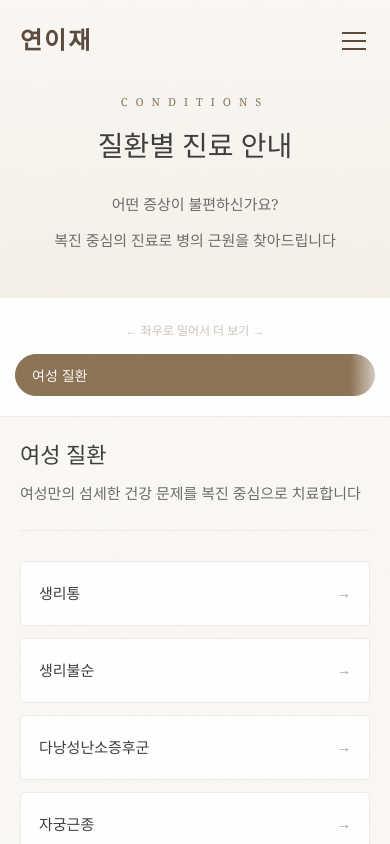
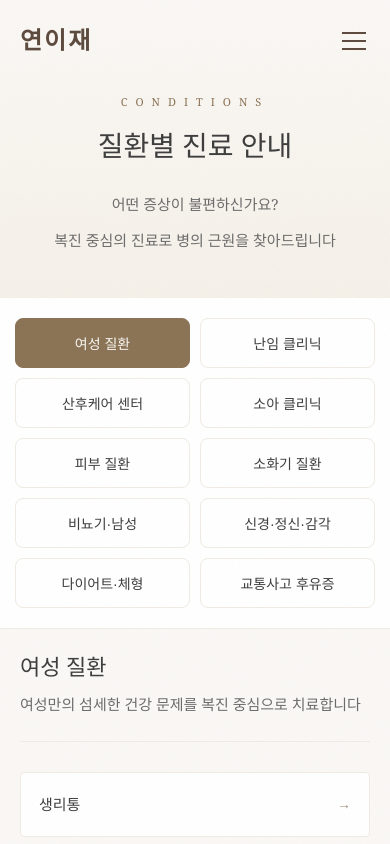
Before and after one commit to yeonijae/homepage, a Next.js app: page /conditions in a window 390 px wide. Shown: the top 844 px of the page. Built offline with nearby package versions, Linux system fonts and the light colour scheme; a web font is replaced by a local one.

Commit message:
feat: 모바일 질환 카테고리 2단 그리드 레이아웃으로 변경

```diff
--- a/src/app/conditions/page.module.css
+++ b/src/app/conditions/page.module.css
@@ -308,42 +308,40 @@
         display: none;
     }
 
-    /* 모바일에서 스크롤 힌트 표시 */
+    /* 모바일에서 스크롤 힌트 숨김 (2단 그리드로 변경) */
     .scrollHint {
-        display: block;
+        display: none;
     }
 
-    /* 모바일에서 페이드 효과 표시 */
+    /* 모바일에서 페이드 효과 숨김 */
     .categoryNavWrapper::after {
-        display: block;
+        display: none;
     }
 
+    /* 2단 그리드 레이아웃 */
     .categoryNav {
-        flex-direction: row;
-        overflow-x: auto;
+        display: grid;
+        grid-template-columns: 1fr 1fr;
+        gap: 10px;
         padding: 0 15px;
-        gap: 8px;
-        -webkit-overflow-scrolling: touch;
-        scrollbar-width: none;
-    }
-
-    .categoryNav::-webkit-scrollbar {
-        display: none;
     }
 
     .categoryBtn {
         flex-shrink: 0;
-        padding: 10px 16px;
+        padding: 14px 12px;
         border: 1px solid var(--color-background-dark);
-        border-radius: 25px;
+        border-radius: 8px;
         border-left-width: 1px;
         font-size: 14px;
+        justify-content: center;
+        text-align: center;
     }
 
     .categoryActive {
         background: var(--color-primary);
         border-color: var(--color-primary);
         color: var(--color-text-on-dark);
+        font-weight: 500;
     }
 
     .categoryCount {
```
